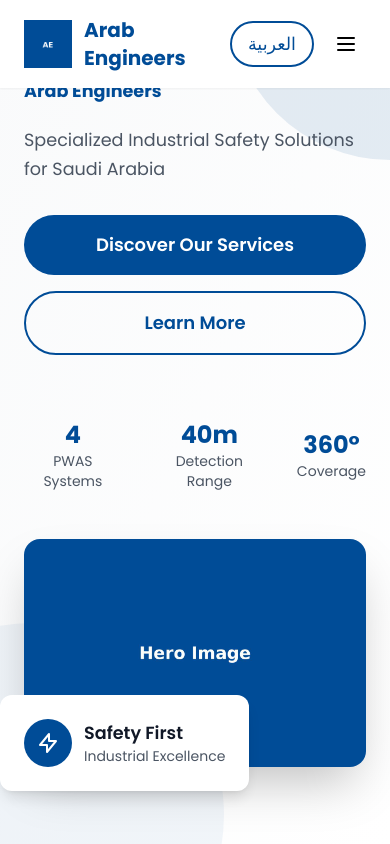
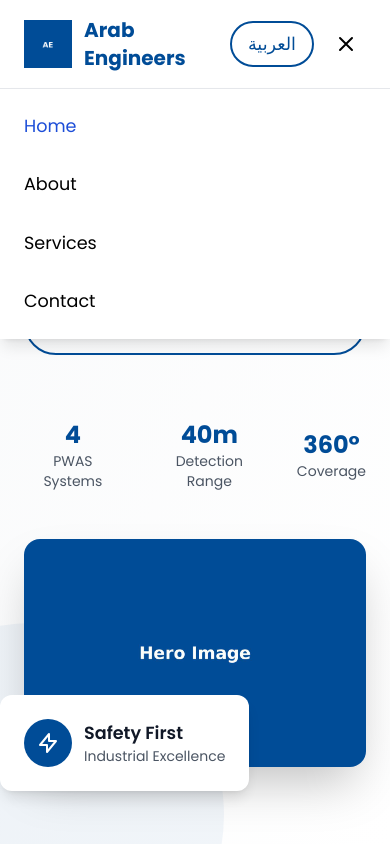
Before and after one commit to arabengineersweb/arab-engineers, a React (Vite) app: page / in a window 390 px wide. Both pictures are taken after a click on the button 346 px from the left and 43 px from the top of the page. Shown: the top 844 px of the page. Built offline with nearby package versions, Linux system fonts and the light colour scheme.

Commit message:
Fixed Mobile Navbar

```diff
--- a/src/components/Header.jsx
+++ b/src/components/Header.jsx
@@ -3,6 +3,7 @@
 
 export default function Header({lang, setLang}){
   const [isScrolled, setIsScrolled] = useState(false)
+  const [isMobileMenuOpen, setIsMobileMenuOpen] = useState(false)
   const location = useLocation()
 
   useEffect(() => {
@@ -13,8 +14,34 @@
     return () => window.removeEventListener('scroll', handleScroll)
   }, [])
 
+  useEffect(() => {
+    const handleResize = () => {
+      if (window.innerWidth >= 768) {
+        setIsMobileMenuOpen(false)
+      }
+    }
+
+    const handleClickOutside = (event) => {
+      if (isMobileMenuOpen && !event.target.closest('header')) {
+        setIsMobileMenuOpen(false)
+      }
+    }
+
+    window.addEventListener('resize', handleResize)
+    document.addEventListener('click', handleClickOutside)
+
+    return () => {
+      window.removeEventListener('resize', handleResize)
+      document.removeEventListener('click', handleClickOutside)
+    }
+  }, [isMobileMenuOpen])
+
   const isActive = (path) => {
     return location.pathname === path
+  }
+
+  const closeMobileMenu = () => {
+    setIsMobileMenuOpen(false)
   }
 
   return (
@@ -79,13 +106,64 @@
           </button>
 
           {/* Mobile menu button */}
-          <button className="md:hidden p-2">
+          <button
+            onClick={() => setIsMobileMenuOpen(!isMobileMenuOpen)}
+            className="md:hidden p-2 rounded-lg hover:bg-gray-100 transition-colors duration-300"
+          >
             <svg className="w-6 h-6" fill="none" stroke="currentColor" viewBox="0 0 24 24">
-              <path strokeLinecap="round" strokeLinejoin="round" strokeWidth={2} d="M4 6h16M4 12h16M4 18h16" />
+              {isMobileMenuOpen ? (
+                <path strokeLinecap="round" strokeLinejoin="round" strokeWidth={2} d="M6 18L18 6M6 6l12 12" />
+              ) : (
+                <path strokeLinecap="round" strokeLinejoin="round" strokeWidth={2} d="M4 6h16M4 12h16M4 18h16" />
+              )}
             </svg>
           </button>
         </div>
       </div>
+
+      {/* Mobile menu dropdown */}
+      {isMobileMenuOpen && (
+        <div className="md:hidden absolute top-full left-0 right-0 bg-white shadow-lg border-t border-gray-200 z-40">
+          <nav className="px-6 py-4 space-y-4">
+            <Link
+              to="/"
+              onClick={closeMobileMenu}
+              className={`block py-2 transition-colors duration-300 font-medium ${
+                isActive('/') ? 'text-blue-700' : 'hover:text-blue-700'
+              }`}
+            >
+              {lang === 'en' ? 'Home' : 'الرئيسية'}
+            </Link>
+            <Link
+              to="/about"
+              onClick={closeMobileMenu}
+              className={`block py-2 transition-colors duration-300 font-medium ${
+                isActive('/about') ? 'text-blue-700' : 'hover:text-blue-700'
+              }`}
+            >
+              {lang === 'en' ? 'About' : 'من نحن'}
+            </Link>
+            <Link
+              to="/services"
+              onClick={closeMobileMenu}
+              className={`block py-2 transition-colors duration-300 font-medium ${
+                isActive('/services') ? 'text-blue-700' : 'hover:text-blue-700'
+              }`}
+            >
+              {lang === 'en' ? 'Services' : 'الخدمات'}
+            </Link>
+            <Link
+              to="/contact"
+              onClick={closeMobileMenu}
+              className={`block py-2 transition-colors duration-300 font-medium ${
+                isActive('/contact') ? 'text-blue-700' : 'hover:text-blue-700'
+              }`}
+            >
+              {lang === 'en' ? 'Contact' : 'تواصل معنا'}
+            </Link>
+          </nav>
+        </div>
+      )}
     </header>
   )
 }
```
Also changed, not shown: 5 other files (tests, documents, lock files or other folders).
